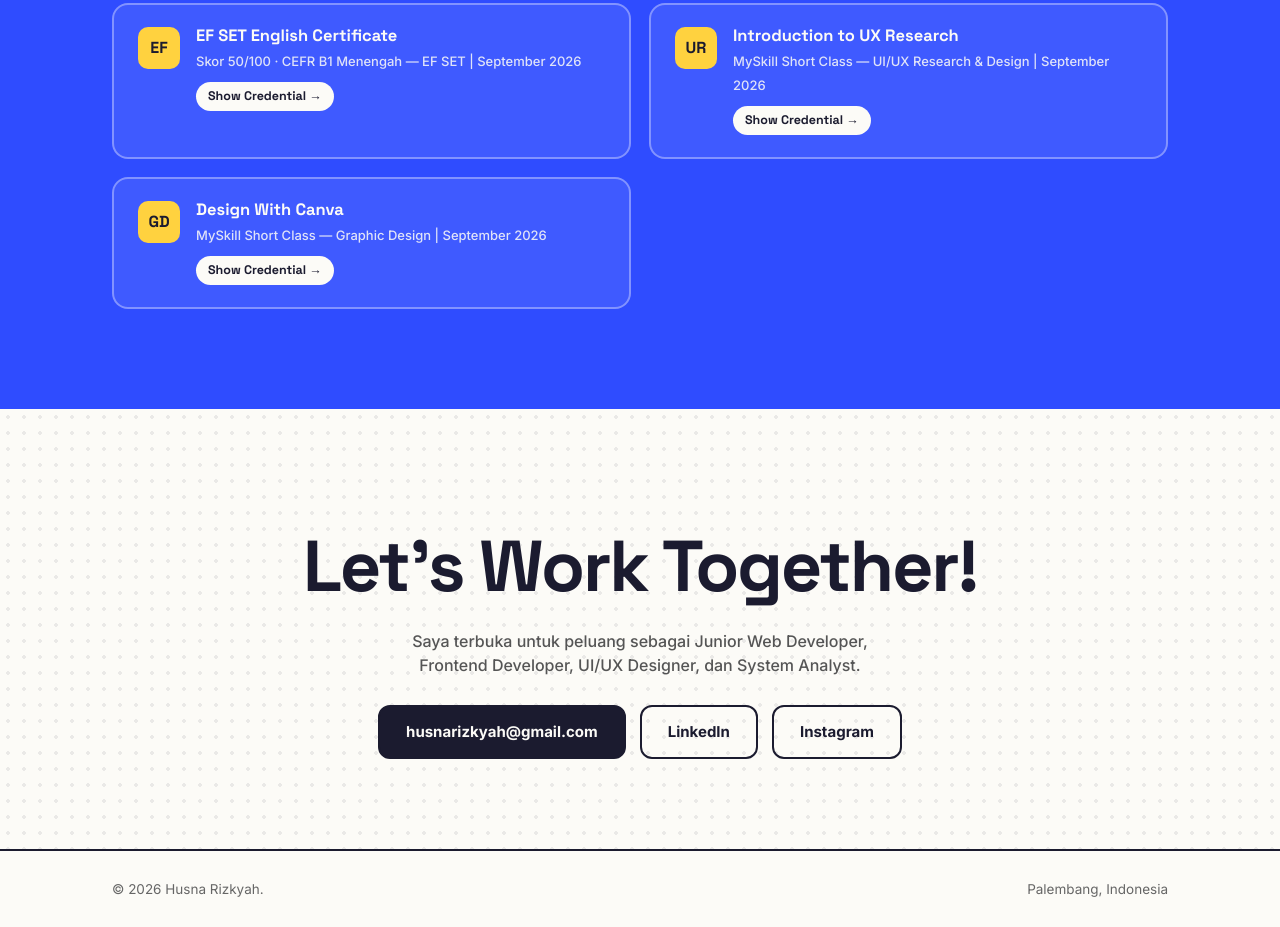
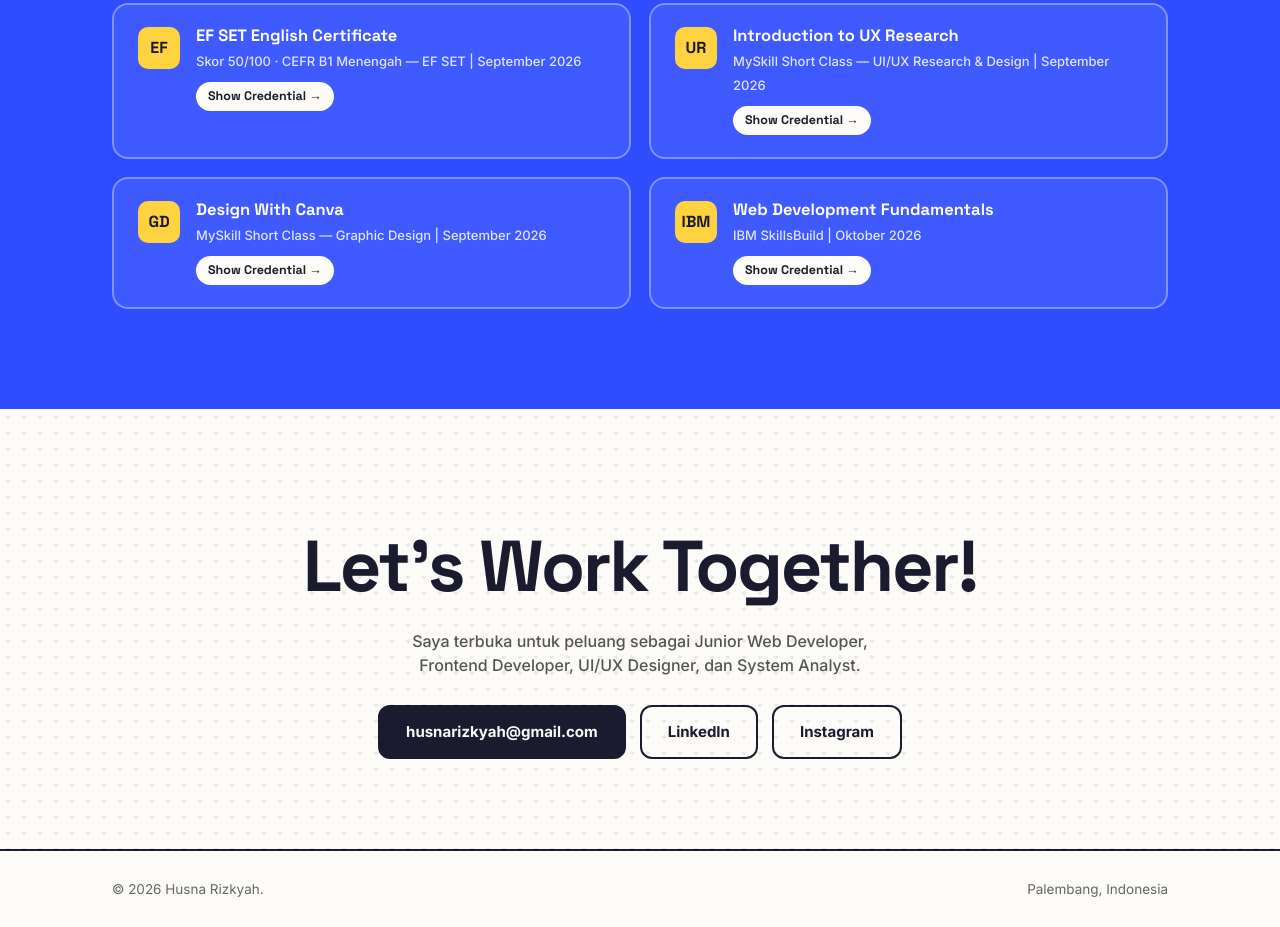
Before and after one commit to HusnaRizkyah/portofolio-husna, a plain HTML site: page index.html in a window 1280 px wide. Shown: the part 6572-7499 px from the top of the page. Drawn offline with Linux system fonts and the light colour scheme.

Commit message:
Update index.html

```diff
--- a/index.html
+++ b/index.html
@@ -1579,6 +1579,14 @@
                         <a href="images/sertifikat-myskill2.jpg" target="_blank" class="cert-link">Show Credential →</a>
                     </div>
                 </div>
+                <div class="cert-card">
+                    <div class="cert-ico">IBM</div>
+                    <div>
+                        <h4>Web Development Fundamentals</h4>
+                        <span>IBM SkillsBuild | Oktober 2026</span><br>
+                        <a href="images/sertifikat-IBM.jpg" target="_blank" class="cert-link">Show Credential →</a>
+                    </div>
+                </div>
             </div>
         </div>
     </section>
```
